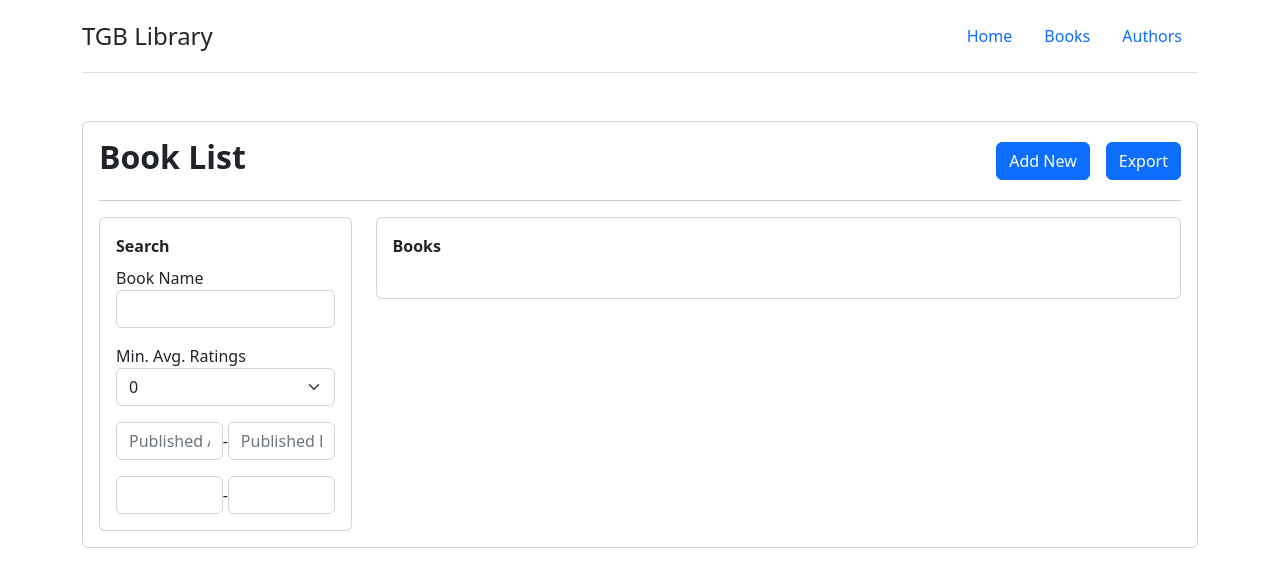
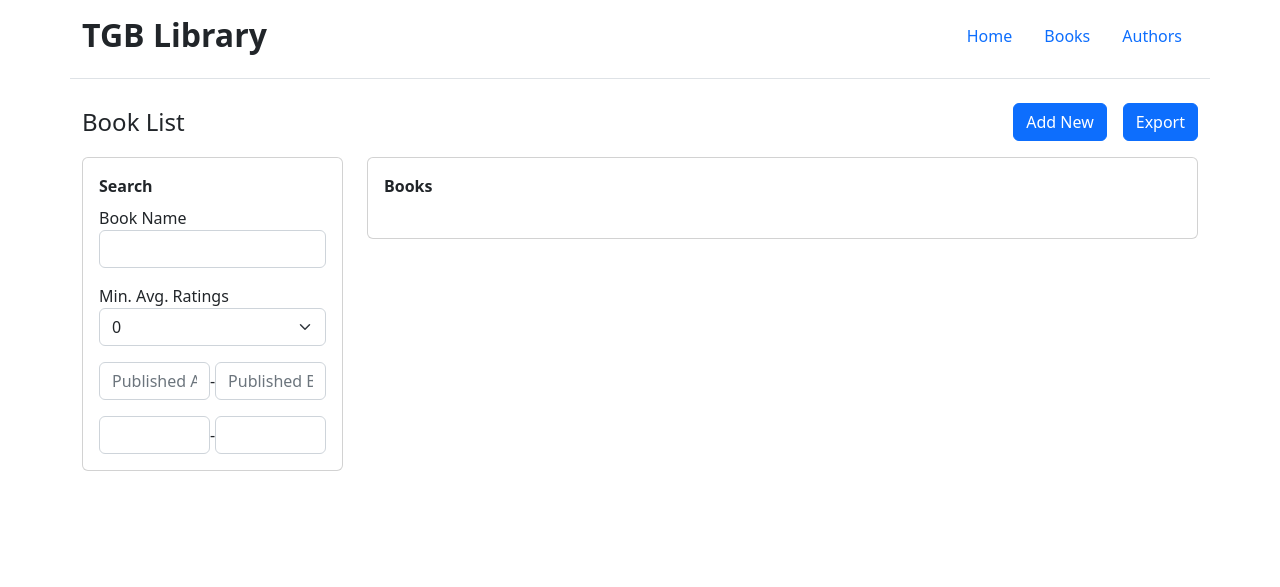
Before and after one commit to 9akashnp8/tgb-library, a Django app: page /book/ in a window 1280 px wide. Shown: the top 587 px of the page. Run offline with Django 4.2, Linux system fonts and the light colour scheme; data that the repository does not hold is empty; some libraries are stand-ins or nearby versions.

Commit message:
minor UI improvements

```diff
--- a/templates/book/book_list.html
+++ b/templates/book/book_list.html
@@ -1,15 +1,14 @@
 {% extends 'base.html' %}
 
 {% block content %}
-<div class="container my-5">
-    <div class="card p-3">
+<div class="container my-3">
+    <div class="">
         <div class="hstack gap-3">
-            <h2 class="fw-bold">Book List</h2>
+            <span class="fs-4">Book List</span>
             {% include 'partials/add_new_modal.html' %}
             <a href="{% url 'book_export' %}" class="btn btn-primary">Export</a>
         </div>
-        <hr/>
-        <div>
+        <div class="my-3">
             {% if messages %}
             <div class="alert alert-success" role="alert">
                 {% for message in messages %}
--- a/templates/home.html
+++ b/templates/home.html
@@ -2,7 +2,7 @@
 
 {% block content %}
 
-<div class="min-vh-100 d-flex align-items-center justify-content-center">
+<div class="d-flex align-items-center justify-content-center mt-auto" style="min-height: calc(100vh - 150px)">
     <div class="text-center">
         <h1 class="display-5 fw-bold">Welcome to TGB Library</h1>
         <div class="col-lg-6 mx-auto">
--- a/templates/partials/header.html
+++ b/templates/partials/header.html
@@ -1,16 +1,16 @@
-<div class="container">
-    <header class="d-flex flex-wrap justify-content-center py-3 mb-4
-        border-bottom">
+<div class="">
+    <header class="">
+        <div class="container d-flex flex-wrap justify-content-center py-3 mb-4 border-bottom">
             <a href="/" class="d-flex align-items-center mb-3 mb-md-0 me-md-auto
                 text-dark text-decoration-none">
-            <span class="fs-4">TGB Library</span>
+                <h2 class="fw-bold">TGB Library</h2>
             </a>
-
             <ul class="nav nav-pills">
                 <li class="nav-item"><a href="{% url 'home' %}" class="nav-link"
                         aria-current="page">Home</a></li>
                 <li class="nav-item"><a href="{% url 'book_list' %}" class="nav-link">Books</a></li>
                 <li class="nav-item"><a href="{% url 'author_list' %}" class="nav-link">Authors</a></li>
             </ul>
+        </div>
     </header>
 </div>
```
Also changed, not shown: templates/author/author_list.html (+4 -5 lines). Lines whose indentation alone changed are shown as unchanged.
